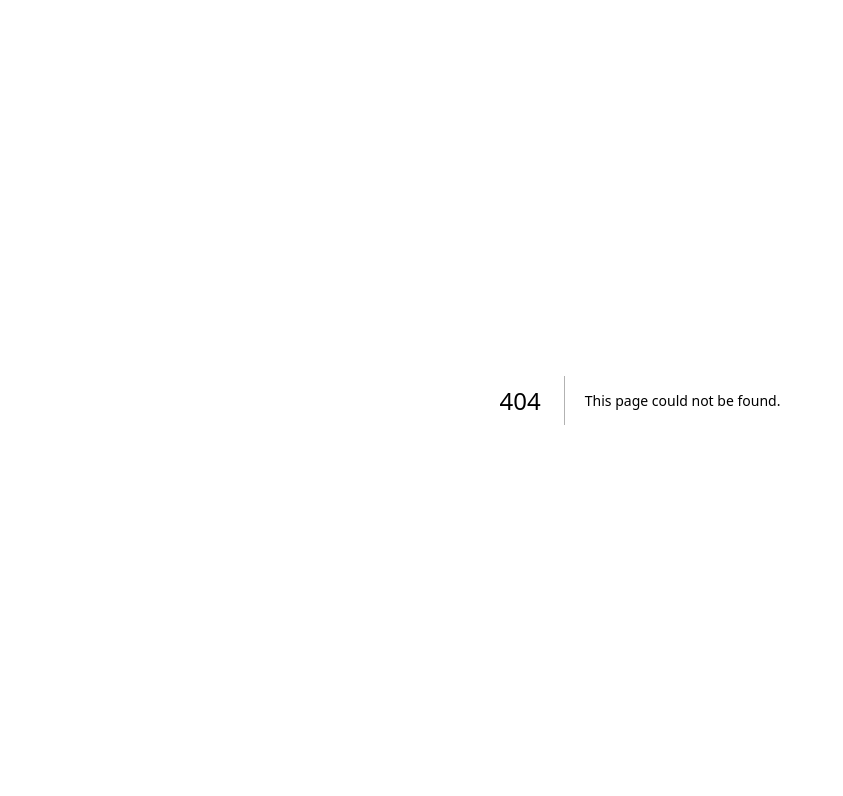
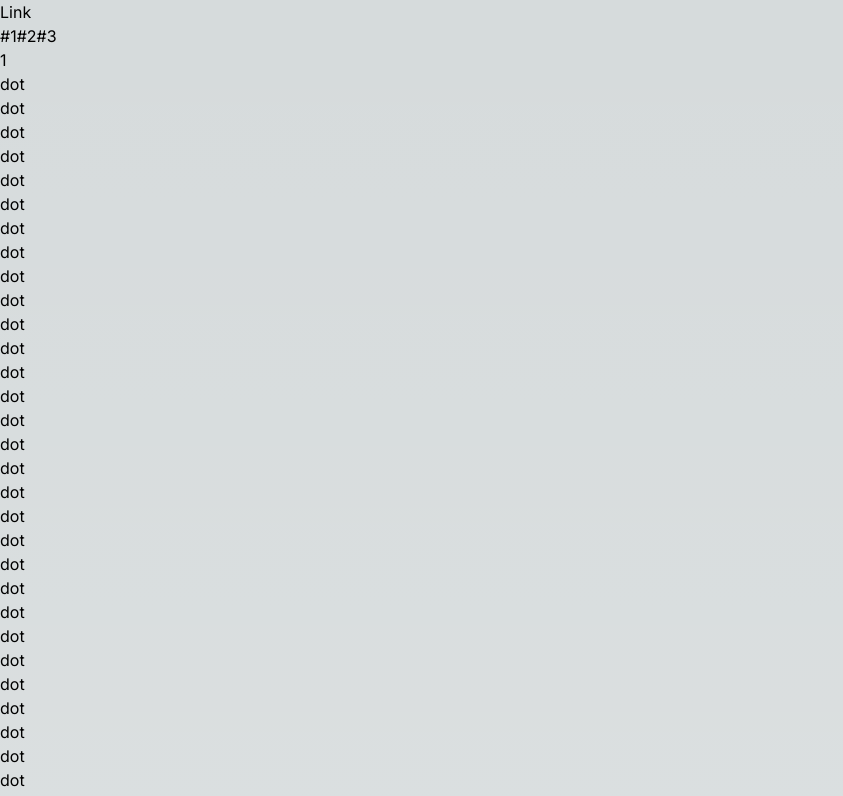
Before and after one commit to nicolaskruger/learn-next, a Next.js app: page /006link-to-id in a window 1280 px wide. Before the commit this address had no page. Shown: the top 796 px of the page, without its empty margins (0-843 px from the left). Built offline with nearby package versions, Linux system fonts and the light colour scheme.

Commit message:
feat: :sparkles: link to id

```diff
--- /dev/null
+++ b/src/app/006link-to-id/page.tsx
@@ -0,0 +1,43 @@
+import Link from "next/link";
+
+const RenderLi = ({ amount }: { amount: number }) => {
+  return (
+    <>
+      {" "
+        .repeat(amount)
+        .split("")
+        .map((v) => (
+          <li key={`${Math.random()}`}>dot</li>
+        ))}
+    </>
+  );
+};
+
+const Page = () => {
+  const data = ["#1", "#2", "#3"];
+
+  return (
+    <div>
+      <h1>Link</h1>
+      <nav>
+        {data.map((v) => (
+          <Link key={v} href={v}>
+            {v}
+          </Link>
+        ))}
+      </nav>
+      <ul>
+        <h2 id="1">1</h2>
+        <RenderLi amount={100} />
+
+        <h2 id="2">2</h2>
+        <RenderLi amount={100} />
+
+        <h2 id="3">3</h2>
+        <RenderLi amount={100} />
+      </ul>
+    </div>
+  );
+};
+
+export default Page;
--- a/src/app/page.tsx
+++ b/src/app/page.tsx
@@ -7,6 +7,7 @@ export default function Home() {
     "/003counter",
     "/004user",
     "/005sum-by-amount",
+    "/006link-to-id",
   ];
 
   return (
```
